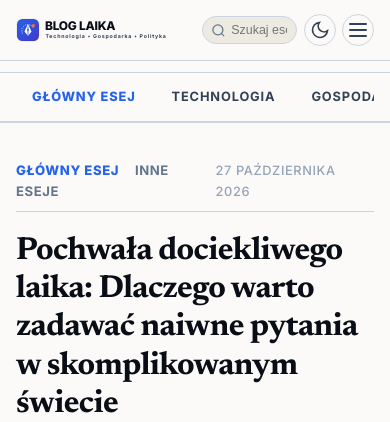
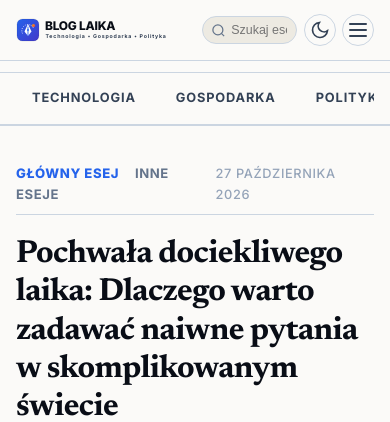
Before and after one commit to Ireneusz1991/blog-laika, a FastAPI app: page / in a window 390 px wide. Shown: the top 422 px of the page. Run offline with FastAPI, Linux system fonts and the light colour scheme; data comes from the database, SQL or seed files in the repository; both versions use the stored data as it was after the commit.

Commit message:
style: usuniecie zbednych linkow z paska kategorii i wysrodkowanie kategorii delikatnie do prawej

```diff
--- a/static/css/style.css
+++ b/static/css/style.css
@@ -460,13 +460,30 @@ header.site-header {
 .editorial-cat-nav-inner {
   display: flex;
   align-items: center;
-  justify-content: flex-start;
-  gap: 0.25rem;
+  justify-content: center;
+  padding-left: 140px;
+  gap: 1.75rem;
   overflow-x: auto;
   white-space: nowrap;
   scrollbar-width: none;
   -webkit-overflow-scrolling: touch;
-  padding: 0;
+  padding-top: 0.1rem;
+  padding-bottom: 0.1rem;
+}
+
+@media (max-width: 992px) {
+  .editorial-cat-nav-inner {
+    padding-left: 60px;
+    gap: 1.25rem;
+  }
+}
+
+@media (max-width: 768px) {
+  .editorial-cat-nav-inner {
+    justify-content: flex-start;
+    padding-left: 0;
+    gap: 0.5rem;
+  }
 }
 
 .editorial-cat-nav-inner::-webkit-scrollbar {
--- a/templates/base.html
+++ b/templates/base.html
@@ -173,24 +173,11 @@
   <nav class="editorial-cat-navbar" aria-label="Działy tematyczne">
     <div class="container">
       <div class="editorial-cat-nav-inner">
-        <a href="{{ base_url }}/" class="cat-nav-link {% if not current_category and active_page != 'about' and active_page != 'contact' %}active{% endif %}">
-          Główny esej
-        </a>
         {% for cat in categories %}
         <a href="{{ base_url }}/kategoria/{{ cat.slug }}" class="cat-nav-link {% if current_category == cat.slug %}active{% endif %}">
           {{ cat.name }}
         </a>
         {% endfor %}
-        <a href="{{ base_url }}/o-blogu" class="cat-nav-link {% if active_page == 'about' %}active{% endif %}">
-          O blogu & Manifest
-        </a>
-        <a href="{{ base_url }}/kontakt" class="cat-nav-link {% if active_page == 'contact' %}active{% endif %}">
-          Kontakt
-        </a>
-        <a href="{{ base_url }}/szukaj" class="cat-nav-link cat-nav-search" title="Szukaj">
-          <svg width="13" height="13" viewBox="0 0 24 24" fill="none" stroke="currentColor" stroke-width="2.5"><circle cx="11" cy="11" r="8"></circle><line x1="21" y1="21" x2="16.65" y2="16.65"></line></svg>
-          <span>Szukaj</span>
-        </a>
       </div>
     </div>
   </nav>
```
Also changed, not shown: blog.db.
